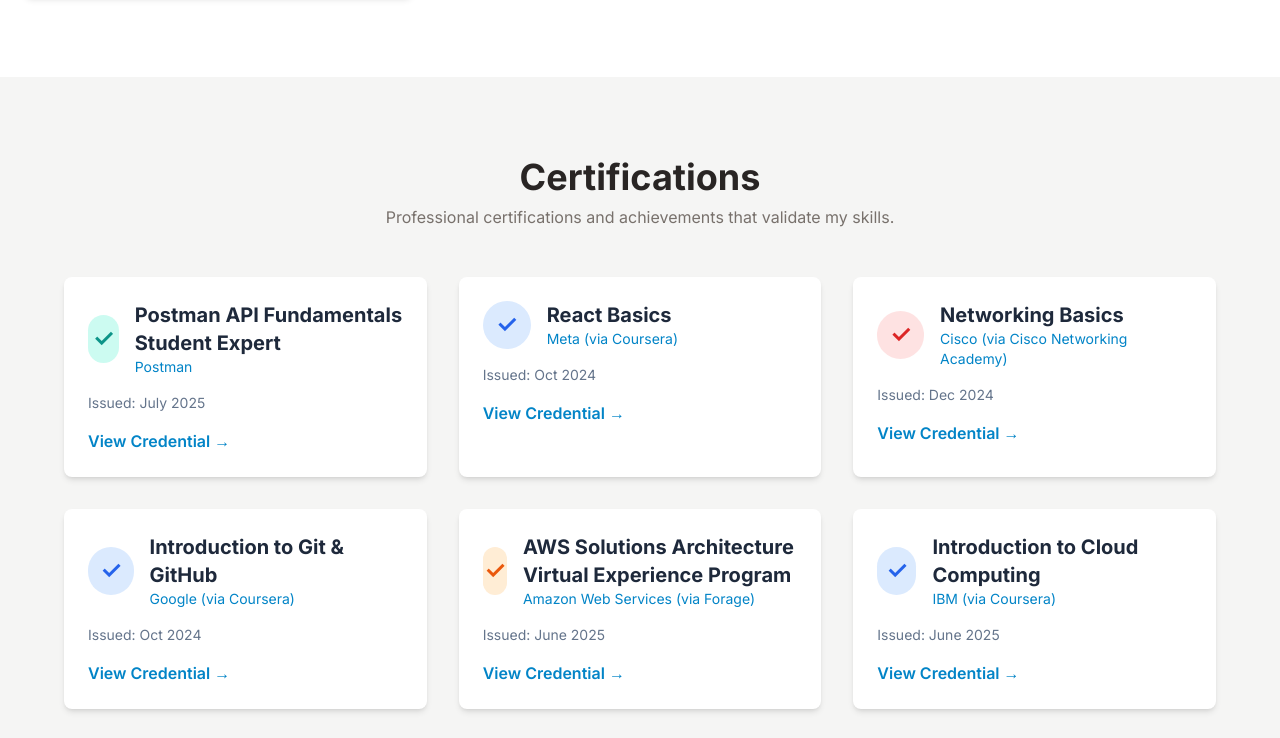
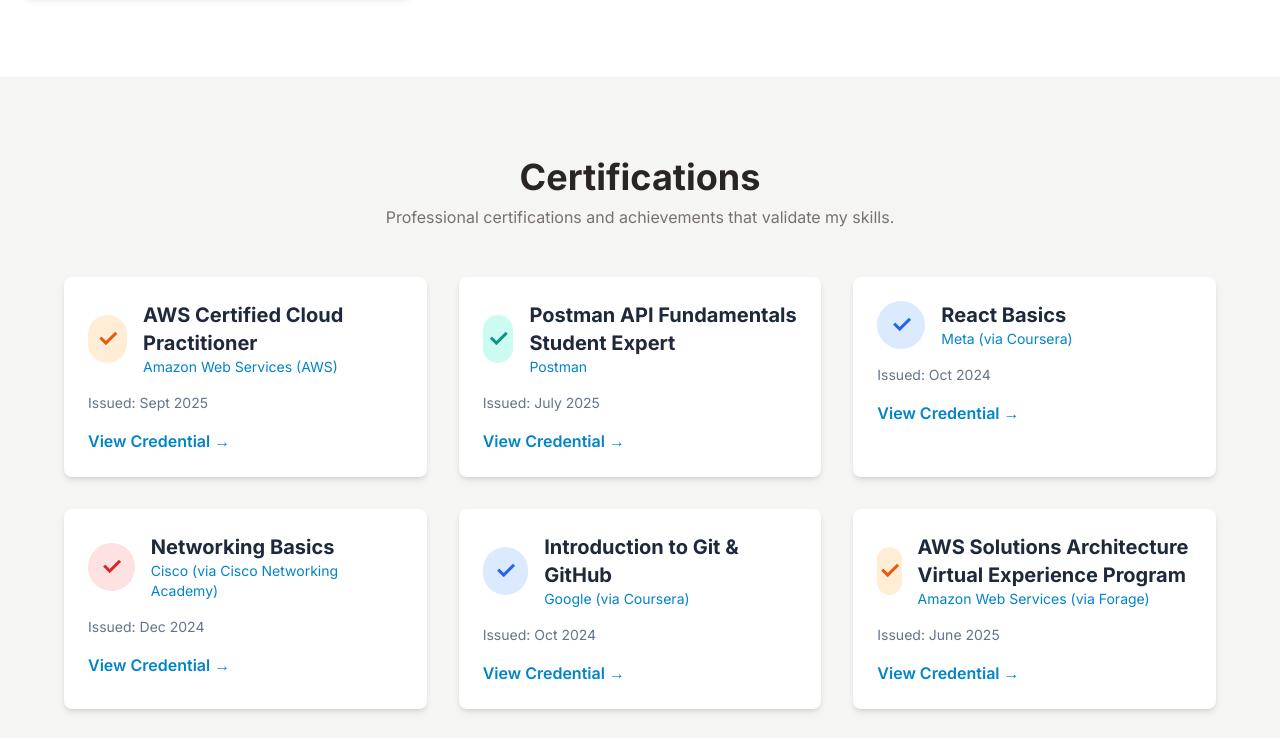
Before and after one commit to Abhinavan2004/Portfolio, a plain HTML site: page index.html in a window 1280 px wide. Shown: the part 5721-6459 px from the top of the page. Drawn offline with nearby package versions, Linux system fonts and the light colour scheme.

Commit message:
Update index.html

```diff
--- a/index.html
+++ b/index.html
@@ -690,6 +690,15 @@
             });
 
             const certificationsData = [
+                {
+    title: "AWS Certified Cloud Practitioner",
+    issuer: "Amazon Web Services (AWS)",
+    description: "Earned foundational certification demonstrating knowledge of AWS Cloud concepts, core services, security, architecture, pricing, and support models.",
+    issueDate: "Sept 2025",
+    certificateUrl: "https://drive.google.com/file/d/1d3TUcqMzYgsWGxMcQOUIRpYEH8f17P6e/view?usp=drive_link",
+    iconColor: "orange"
+}
+,
                {
     title: "Postman API Fundamentals Student Expert",
     issuer: "Postman",
```
